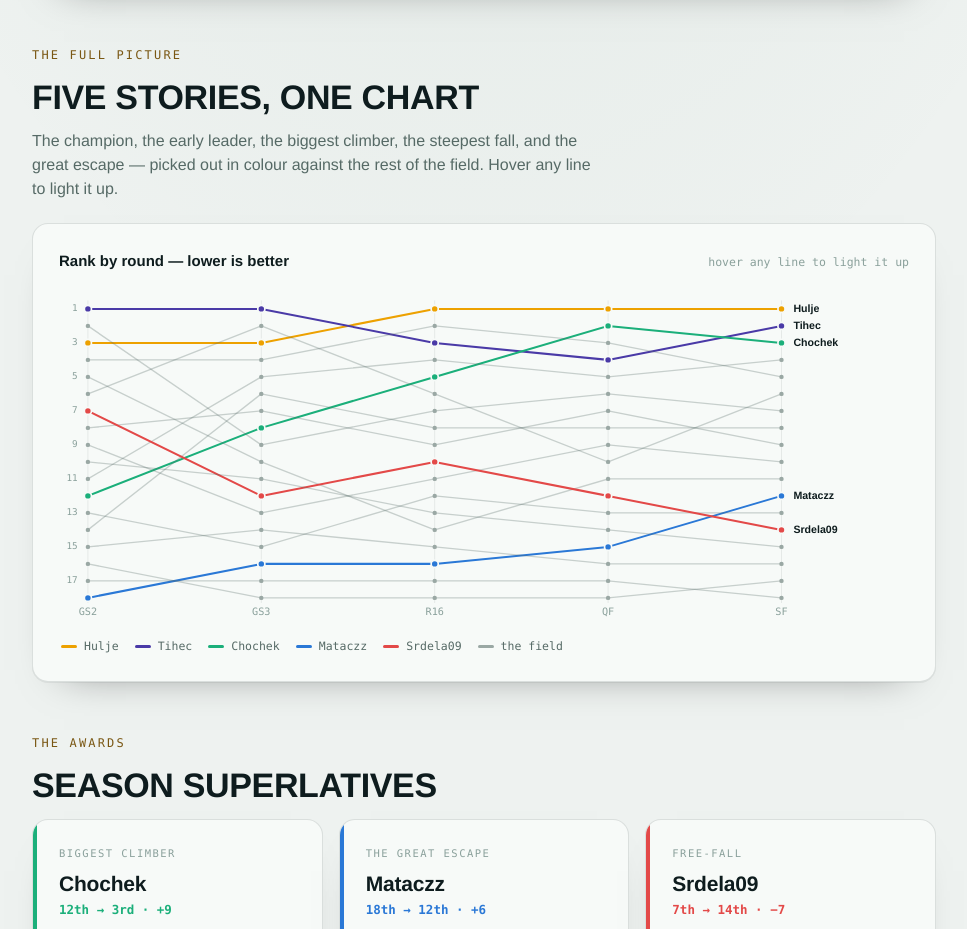
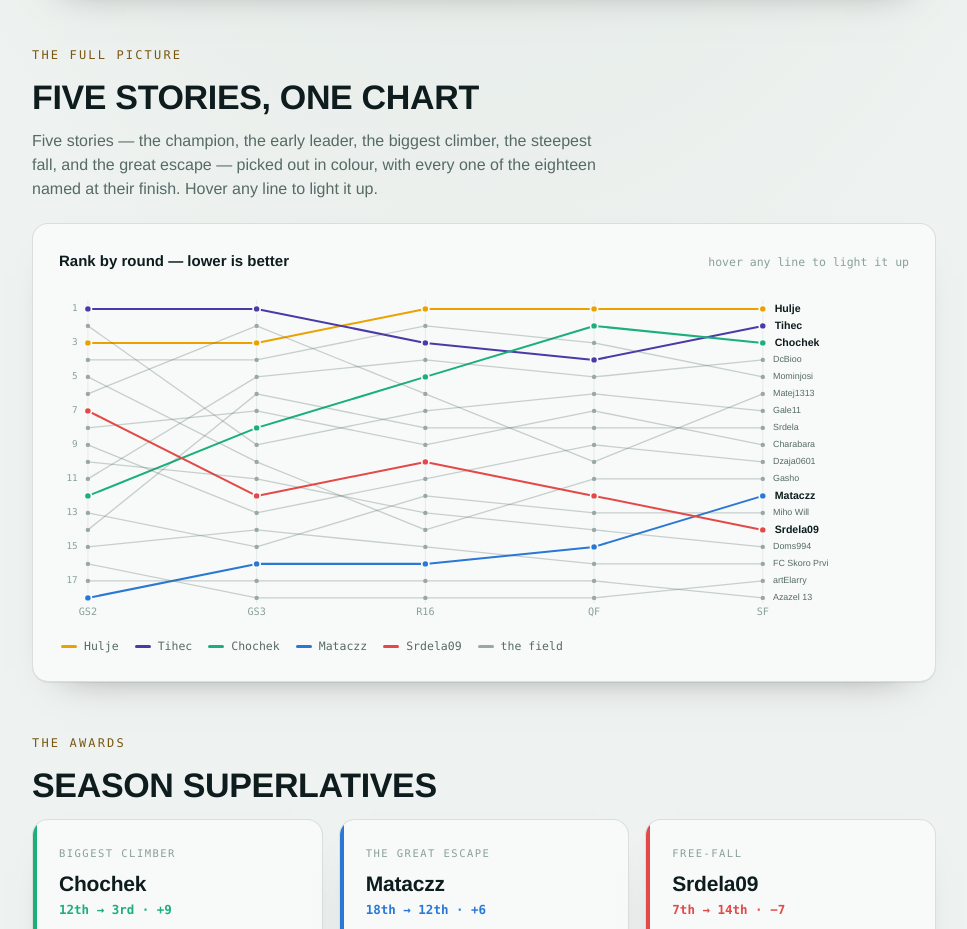
Before and after one commit to auxelarry/wc2026-fantasy-recap, a plain HTML site: page league-two.html in a window 1280 px wide. Shown: the part 1360-2289 px from the top of the page, without its empty margins (156-1123 px from the left). Drawn offline with Linux system fonts and the light colour scheme.

Commit message:
CYG Liga bump chart: label all 18 managers at their finish

```diff
--- a/league-two.html
+++ b/league-two.html
@@ -100,6 +100,8 @@
   .series-dot{transition:opacity .18s}
   .series-dot.ring{stroke:var(--surface); stroke-width:2}
   .end-label{font-family:var(--sans); font-size:12.5px; font-weight:600; dominant-baseline:middle; fill:var(--ink)}
+  .end-label.field{fill:var(--muted); font-size:10.5px; font-weight:500}
+  .series.ctx:hover .end-label.field{fill:var(--ink); font-weight:700}
   .ctx .series-line{stroke:var(--ctx-line)!important; stroke-width:1.6}
   .ctx .series-dot{fill:var(--ctx)!important}
   .hit{fill:none; stroke:transparent; stroke-width:18; cursor:pointer}
@@ -194,7 +196,7 @@
   <section>
     <span class="sec-kicker">The full picture</span>
     <h2>Five stories, one chart</h2>
-    <p class="sec-sub">The champion, the early leader, the biggest climber, the steepest fall, and the great escape — picked out in colour against the rest of the field. Hover any line to light it up.</p>
+    <p class="sec-sub">Five stories — the champion, the early leader, the biggest climber, the steepest fall, and the great escape — picked out in colour, with every one of the eighteen named at their finish. Hover any line to light it up.</p>
     <div class="panel">
       <div class="chart-head">
         <span class="chart-title">Rank by round — lower is better</span>
@@ -364,8 +366,8 @@ function renderBump(svgId, tipId, data, maxRank, opts){
     const path=pts.map((p,i)=>(i?"L":"M")+p[0].toFixed(1)+" "+p[1].toFixed(1)).join(" ");
     g.appendChild(mk("path",{class:"series-line", d:path, style:`stroke:${d.color}`}));
     pts.forEach(p=>g.appendChild(mk("circle",{class:"series-dot"+(d.hl?" ring":""), cx:p[0], cy:p[1], r:d.hl?4.2:2.6, style:`fill:${d.color}`})));
-    if(d.hl){const ex=x(ROUNDS.length-1), ey=y(d.ranks[d.ranks.length-1]);
-      const lab=mk("text",{class:"end-label", x:ex+14, y:ey}); lab.textContent=d.name; g.appendChild(lab);}
+    {const ex=x(ROUNDS.length-1), ey=y(d.ranks[d.ranks.length-1]);
+      const lab=mk("text",{class:"end-label"+(d.hl?"":" field"), x:ex+(d.hl?14:12), y:ey}); lab.textContent=d.name; g.appendChild(lab);}
     g.appendChild(mk("path",{class:"hit", d:path}));
     g.addEventListener("mouseenter",()=>focus(idx));
     g.addEventListener("mousemove",(ev)=>moveTip(ev,d));
@@ -453,8 +455,7 @@ function chips(id, list){
 }
 
 race("race-l2", DATA, 38);
-renderBump("svg-l2","tip-l2", DATA, 18, {rowH:20, labelSpace:150});
+renderBump("svg-l2","tip-l2", DATA, 18, {rowH:20, labelSpace:172});
 legend("leg-l2", DATA); awards("awards-l2", AWARDS); roster("roster-l2", DATA);
 chips("chips-l2", CHIPS);
-</script>
-</body></html>
+</script></body></html>
```
